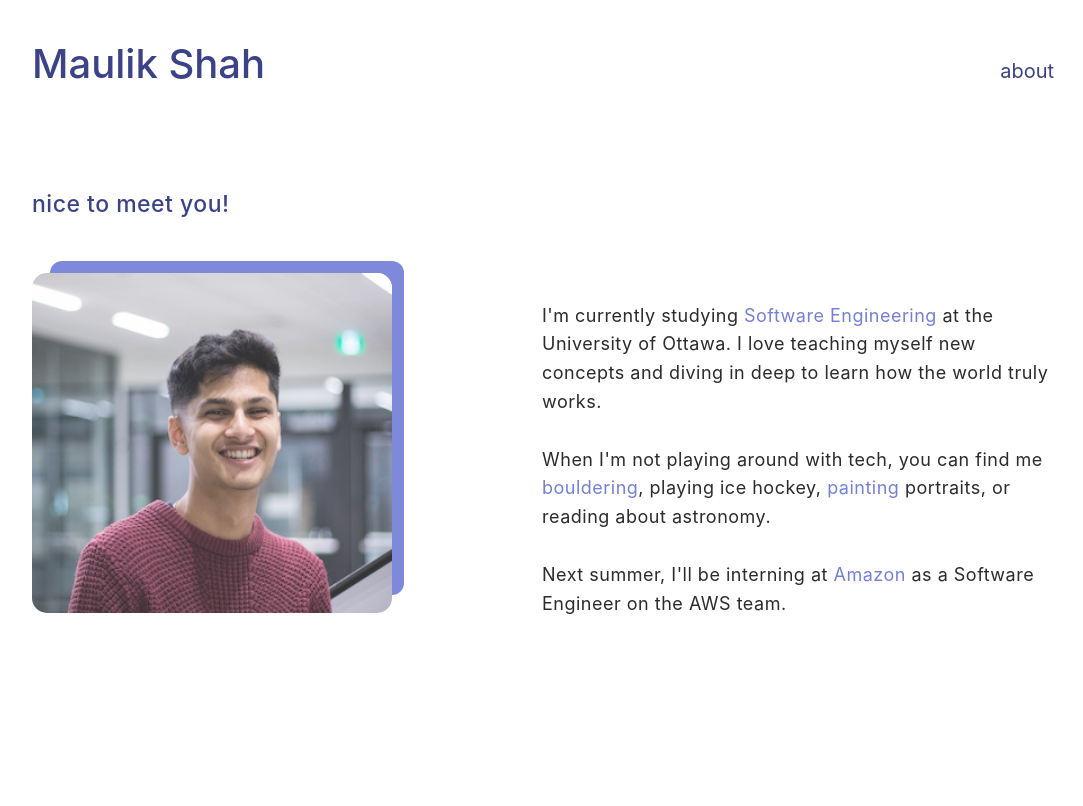
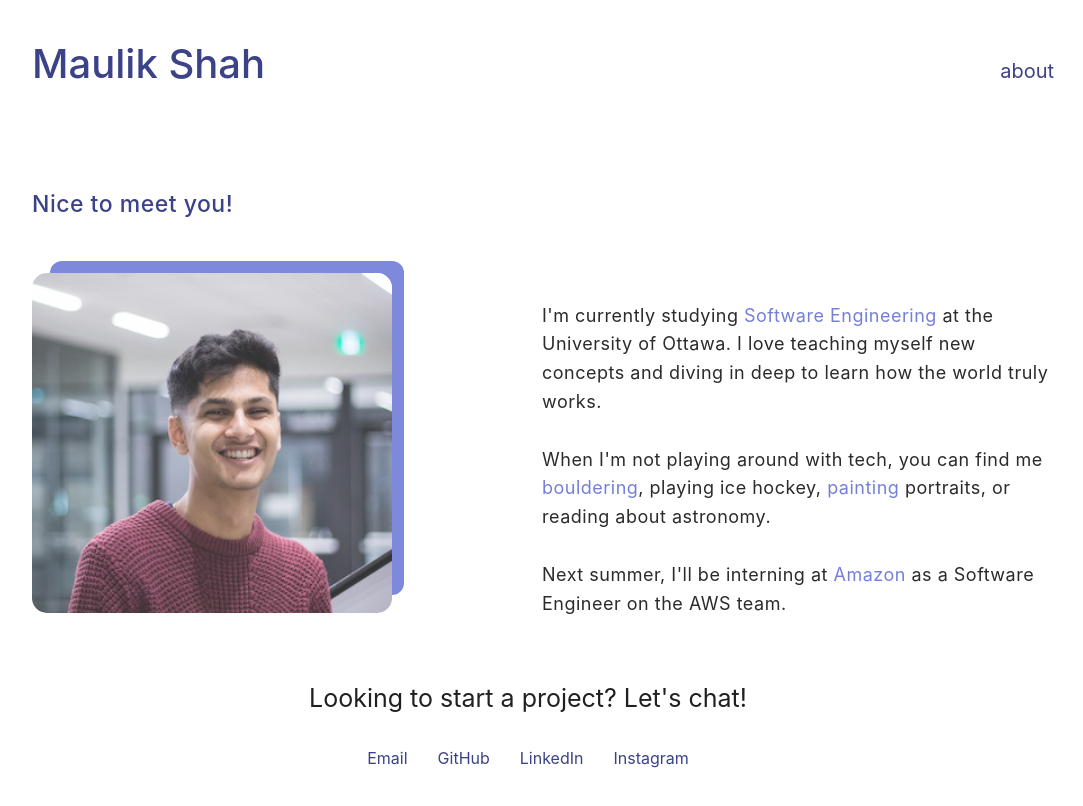
Before and after one commit to mshah87/mshah87.github.io, a Vue app: page /about in a window 1280 px wide. Shown: the top 806 px of the page, without its empty margins (97-1180 px from the left). Built offline with nearby package versions, Linux system fonts and the light colour scheme; what @vuikit/icons, vuikit would draw is missing.

Commit message:
add about footer

```diff
--- a/src/views/About.vue
+++ b/src/views/About.vue
@@ -5,7 +5,7 @@
           <div class="block">
             <div class="row">
               <div class="span4">
-                <div class="content-heading"><span>nice to meet you!</span></div>
+                <div class="content-heading"><span>Nice to meet you!</span></div>
                 <img class="img-left" src="../assets/portrait.png"/>
                   <div class = "me">
                       <br>
@@ -17,6 +17,18 @@
               </div>
             </div>
           </div>
+      </div>
+
+      <div class = "about-footer">
+        <div class="social chat">
+          <a>Looking to start a project? Let's chat!</a>
+        </div>
+        <div class="social">
+              <a href="mailto: mauliksc87@outlook.com" class="">Email</a>
+              <a href="https://github.com/mshah87" class="">GitHub</a>
+              <a href="https://www.linkedin.com/in/maulikshah87/" class="">LinkedIn</a>
+              <a href="https://www.instagram.com/_maulikshah/?hl=en" class="">Instagram</a>
+        </div>
       </div>
 </div>
 </template>
@@ -31,6 +43,21 @@ components: {
 </script>
 
 <style>
+.about-footer{
+  margin-top: 30px;
+}
+.social {
+    width: 100%;
+    height: 60px;
+    display: flex;
+    justify-content: center;
+    align-items: center;
+}
+.social.chat a{
+  color: rgb(32, 32, 32);
+  font-size: 25px;
+}
+
 .img-left {
   height: 80vh;
   box-shadow:
```
